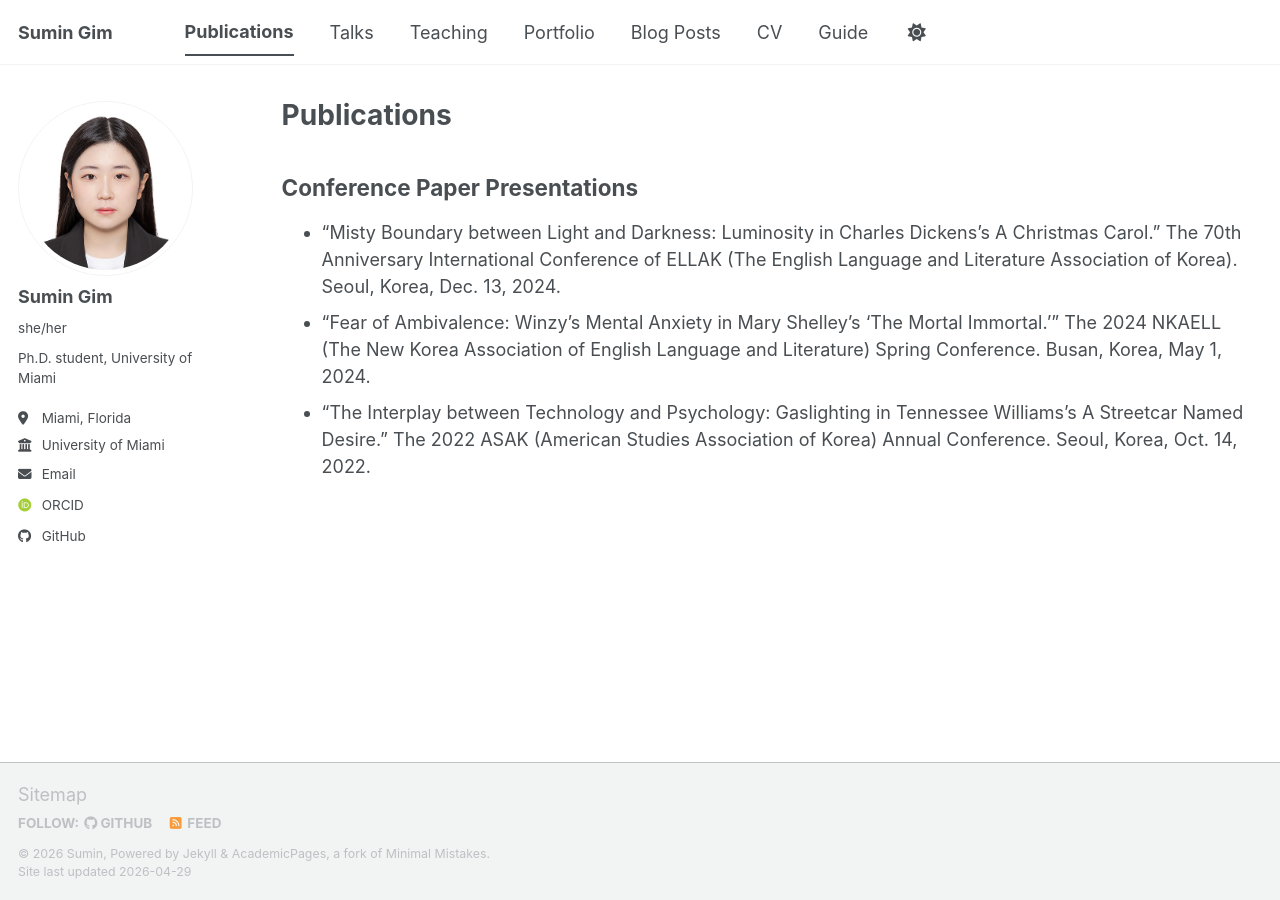
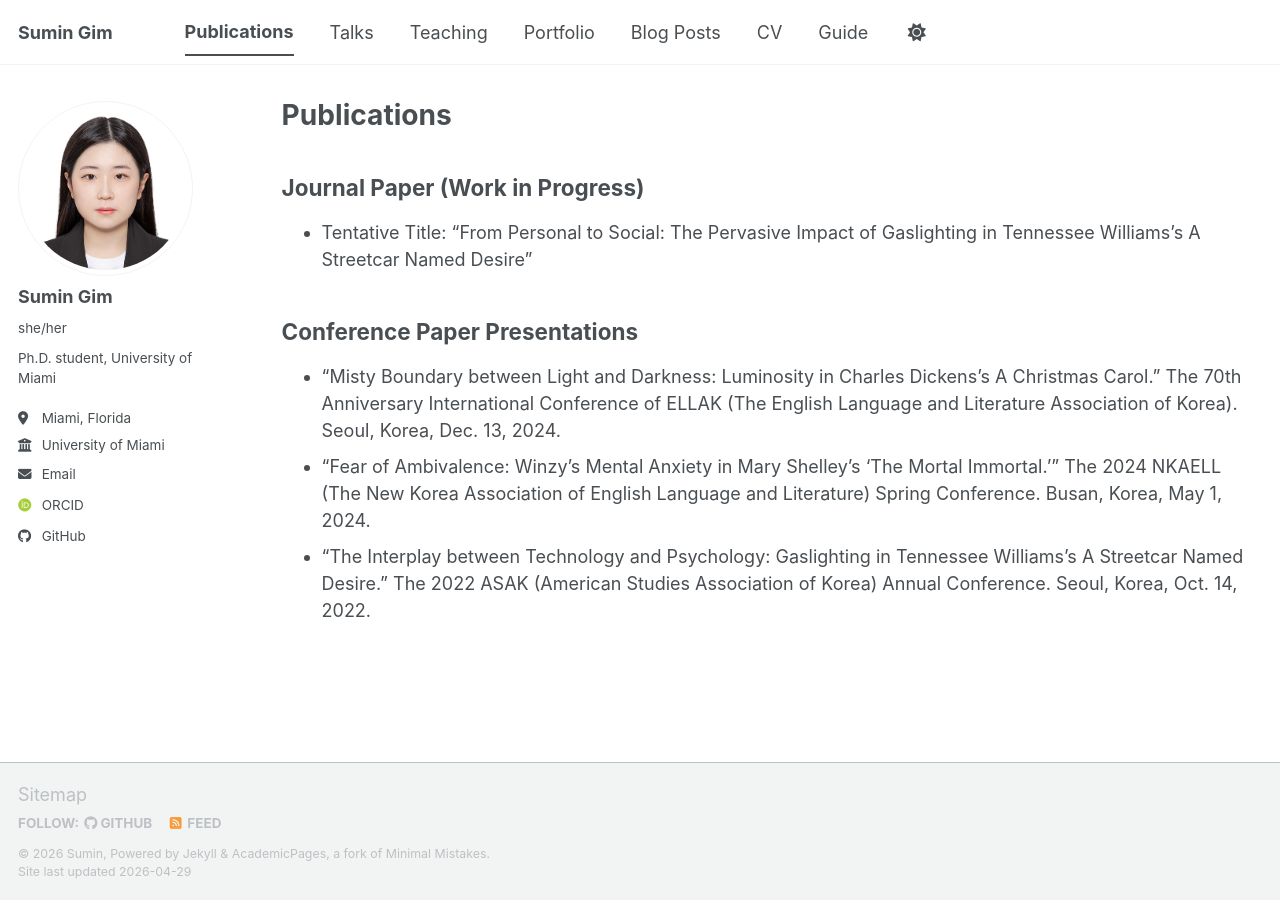
Before and after one commit to std33793/std33793.github.io, a Jekyll site: the page built from _pages/publications.md, in a window 1280 px wide. Built offline with Jekyll 4.4.1, drawn with Linux system fonts in a browser that asks for light colours; some web fonts are replaced; a script bundle is joined from its source files by our own code; library files that are not in the unit come from our copies.

Commit message:
Update publications.md

```diff
--- a/_pages/publications.md
+++ b/_pages/publications.md
@@ -5,6 +5,9 @@ permalink: /publications/
 author_profile: true
 ---
 
+## Journal Paper (Work in Progress)
+* Tentative Title: "From Personal to Social: The Pervasive Impact of Gaslighting in Tennessee Williams’s A Streetcar Named Desire"
+
 ## Conference Paper Presentations
 
 * “Misty Boundary between Light and Darkness: Luminosity in Charles Dickens’s A Christmas Carol.” The 70th Anniversary International Conference of ELLAK (The English Language and Literature Association of Korea). Seoul, Korea, Dec. 13, 2024.
```
